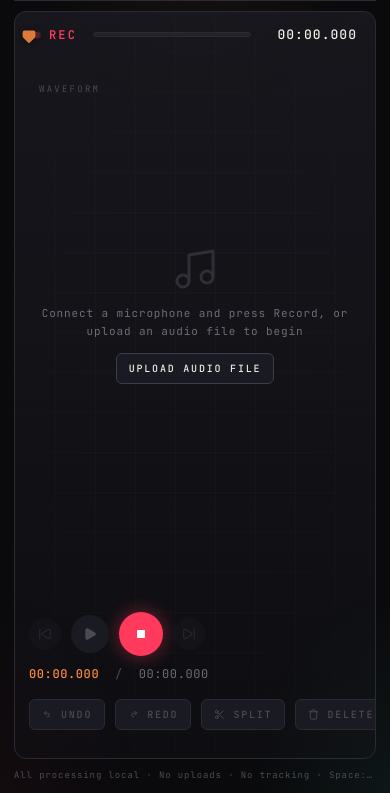
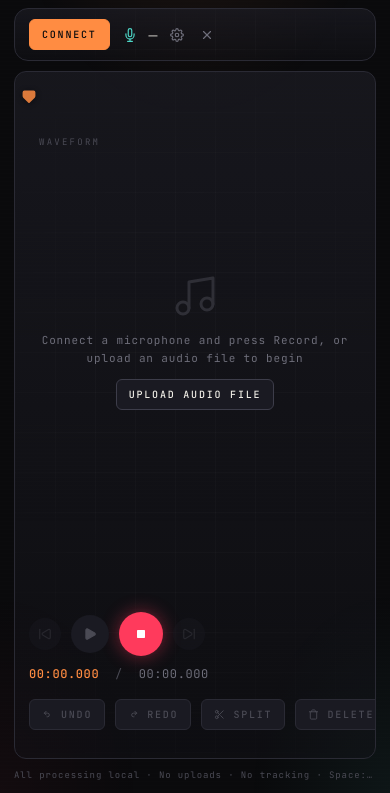
Before and after one commit to dave-ying/nemo-recorder, a website: page index.html in a window 390 px wide. Shown: the part 51-844 px from the top of the page. Drawn offline with Linux system fonts and the light colour scheme.

Commit message:
feat: add source-bar section for microphone controls and live meter
Move Connect button, mic info, Record button, and the live recording
meter (REC indicator, level bar, timer) from the header and stage into
a new styled .source-bar panel between the header and waveform area.
Style the source-bar with the same gradient background, border, and grid
overlay as the stage panel for visual consistency.

```diff
--- a/index.html
+++ b/index.html
@@ -22,6 +22,15 @@
         </div>
       </div>
       <div class="header-right">
+        <button class="btn btn-primary" id="downloadButton" hidden>
+          <svg viewBox="0 0 24 24" fill="currentColor"><path d="M19 9h-4V3H9v6H5l7 7 7-7zM5 18v2h14v-2H5z"/></svg>
+          Export Audio
+        </button>
+      </div>
+    </header>
+
+    <section class="source-bar">
+      <div class="source-bar-left">
         <button class="btn btn-primary" id="connectButton">Connect</button>
         <div class="header-mic-info" id="headerMicInfo" hidden>
           <div class="header-mic-icon">
@@ -44,29 +53,27 @@
             </svg>
           </button>
         </div>
+      </div>
+      <div class="live-meter-bar" id="liveMeterBar" hidden>
+        <div class="rec-indicator">
+          <span class="rec-indicator-dot"></span>
+          <span>REC</span>
+        </div>
+        <div class="level-meter"><div class="level-meter-fill" id="levelFill"></div></div>
+        <div class="live-timer" id="liveTimer">00:00.000</div>
+      </div>
+      <div class="source-bar-right">
         <button class="btn" id="recordButton" hidden>
           <svg viewBox="0 0 24 24" fill="currentColor"><circle cx="12" cy="12" r="6"/></svg>
           Record
         </button>
-        <button class="btn btn-primary" id="downloadButton" hidden>
-          <svg viewBox="0 0 24 24" fill="currentColor"><path d="M19 9h-4V3H9v6H5l7 7 7-7zM5 18v2h14v-2H5z"/></svg>
-          Export Audio
-        </button>
       </div>
-    </header>
+    </section>
 
     <section class="stage">
       <input type="file" id="fileInput" accept="audio/*" hidden>
 
       <div class="view playback-view" id="playbackView">
-        <div class="live-meter-bar" id="liveMeterBar" hidden>
-          <div class="rec-indicator">
-            <span class="rec-indicator-dot"></span>
-            <span>REC</span>
-          </div>
-          <div class="level-meter"><div class="level-meter-fill" id="levelFill"></div></div>
-          <div class="live-timer" id="liveTimer">00:00.000</div>
-        </div>
         <div class="waveform-container" id="waveformContainer">
           <canvas class="timeline-ruler-canvas" id="timelineRulerCanvas" aria-hidden="true"></canvas>
           <canvas class="waveform-canvas" id="waveformCanvas"></canvas>
--- a/styles.css
+++ b/styles.css
@@ -56,6 +56,20 @@ body::after {
 
 .header-right { display: flex; align-items: center; gap: 8px; }
 
+.source-bar {
+  flex-shrink: 0; display: flex; align-items: center; gap: 12px; flex-wrap: wrap;
+  padding: 12px 18px; min-height: 48px; position: relative; overflow: hidden;
+  background: linear-gradient(180deg, rgba(28, 28, 36, 0.7), rgba(20, 20, 26, 0.4));
+  border: 1px solid var(--border); border-radius: 14px;
+}
+.source-bar::before {
+  content: ''; position: absolute; inset: 0; pointer-events: none;
+  background-image: linear-gradient(rgba(255,255,255,0.018) 1px, transparent 1px), linear-gradient(90deg, rgba(255,255,255,0.018) 1px, transparent 1px);
+  background-size: 40px 40px; mask-image: radial-gradient(ellipse at center, black 40%, transparent 100%);
+}
+.source-bar-left { display: flex; align-items: center; gap: 8px; flex-shrink: 0; position: relative; z-index: 1; }
+.source-bar-right { display: flex; align-items: center; gap: 8px; flex-shrink: 0; margin-left: auto; position: relative; z-index: 1; }
+
 .header-mic-info {
   display: flex; align-items: center; gap: 6px;
 }
@@ -99,7 +113,8 @@ body::after {
 .quality-option.active { background: var(--accent); color: var(--bg); box-shadow: 0 2px 8px rgba(255, 140, 66, 0.3); }
 .quality-option.active:hover { background: var(--accent); color: var(--bg); box-shadow: 0 2px 8px rgba(255, 140, 66, 0.3); }
 
-.live-meter-bar { display: flex; justify-content: space-between; align-items: center; gap: 16px; padding: 0 4px; flex-shrink: 0; margin-bottom: -26px; position: relative; z-index: 3; }
+.live-meter-bar { display: flex; justify-content: space-between; align-items: center; gap: 16px; flex: 1; max-width: 520px; position: relative; z-index: 1; }
+.live-meter-bar[hidden] { display: none; }
 .rec-indicator { display: flex; align-items: center; gap: 8px; font-family: 'JetBrains Mono', monospace; font-size: 12px; color: var(--rec); font-weight: 600; letter-spacing: 0.18em; }
 .rec-indicator-dot { width: 8px; height: 8px; border-radius: 50%; background: var(--rec); box-shadow: 0 0 14px var(--rec-glow); animation: blink 0.9s ease-in-out infinite; }
 @keyframes blink { 0%, 100% { opacity: 1; transform: scale(1); } 50% { opacity: 0.3; transform: scale(0.85); } }
@@ -457,6 +472,7 @@ body::after {
 @media (max-width: 768px) {
   .app { padding: 12px 14px; gap: 10px; }
   .app-header { padding-bottom: 8px; gap: 8px; }
+  .source-bar { padding: 10px 14px; gap: 8px; min-height: 40px; }
   .brand-logo { width: 28px; height: 28px; }
   .brand-name { font-size: 11px; letter-spacing: 0.2em; }
   .action-divider { display: none; }
@@ -494,5 +510,6 @@ body::after {
 @media (max-height: 500px) {
   .app { gap: 8px; padding: 8px 12px; }
   .app-header { padding-bottom: 4px; }
+  .source-bar { padding: 6px 12px; min-height: 32px; gap: 6px; }
   .app-footer, .readouts { display: none; }
 }
```
